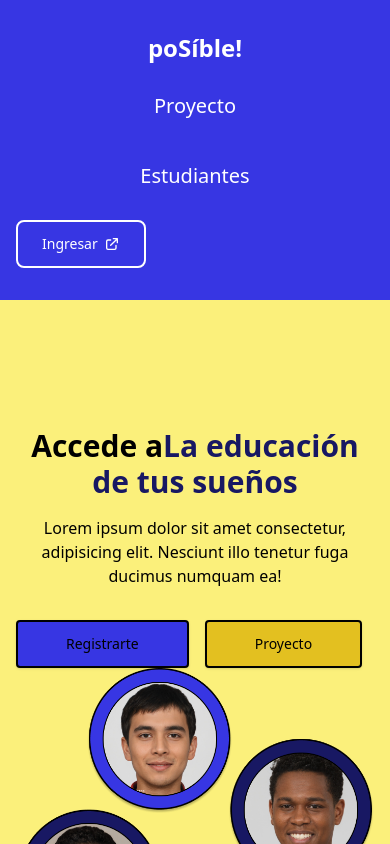
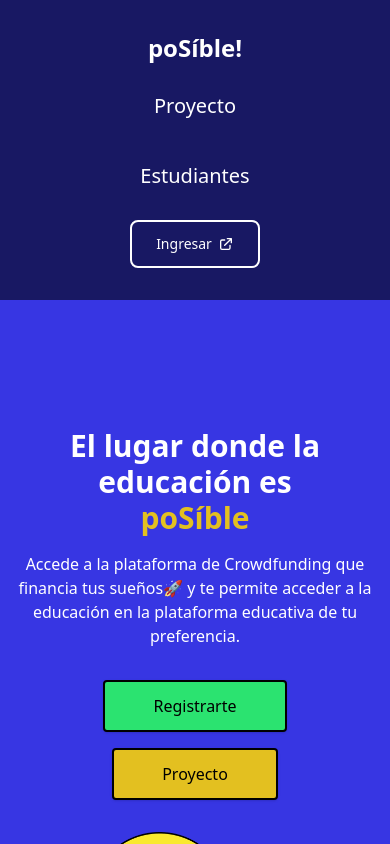
Before and after one commit to ricardoprato/poSIble, a React (Vite) app: page / in a window 390 px wide. Shown: the top 844 px of the page. Built offline with nearby package versions, Linux system fonts and the light colour scheme.

Commit message:
Estilos mobile corregidos, colores landing cambiados y mejorados

```diff
--- a/src/components/Hero/index.jsx
+++ b/src/components/Hero/index.jsx
@@ -1,39 +1,40 @@
-import ejemplo from '../../assets/ejemplo.png'
+import ejemplo from '../../assets/ejemplo3.png'
 import { NavLink } from 'react-router-dom'
 
 export const Hero = () => {
   return (
-    <section class="relative bg-lightYellow">
+    <section class="relative bg-complementary">
 
-      <div class="hidden sm:block sm:inset-0 sm:absolute sm:bg-gradient-to-r sm:from-white sm:to-white"></div>
+      <div class="hidden sm:block sm:inset-0 sm:absolute sm:bg-gradient-to-r sm:from-complementary sm:to-complementary"></div>
 
       <div class="relative max-w-screen-xl px-4 py-32 mx-auto lg:h-screen lg:items-center lg:flex">
-        <div class="max-w-xl text-center sm:text-left">
-          <h2 className="text-3xl font-extrabold sm:text-5xl">
-            Accede a
-            <strong className="font-extrabold text-darkBlue sm:block">
-              La educación de tus sueños
+        <div class="max-w-xl text-center sm:text-left sm:mx-auto">
+          <h2 className="text-3xl text-white font-extrabold sm:text-5xl">
+            El lugar donde la educación es
+            <br />
+            <strong className="font-extrabold text-secondary sm:block">
+              poSíble
             </strong>
           </h2>
 
-          <p class="max-w-lg mt-4 sm:leading-relaxed sm:text-xl">
-            Lorem ipsum dolor sit amet consectetur, adipisicing elit. Nesciunt illo tenetur fuga ducimus numquam ea!
+          <p class="max-w-lg mt-4 sm:leading-relaxed text-white sm:text-xl">
+            Accede a la plataforma de Crowdfunding que financia tus sueños🚀 y te permite acceder a la educación en la plataforma educativa de tu preferencia.
           </p>
 
-          <div class="flex flex-wrap gap-4 mt-8 text-center">
+          <div class="inline-flex items-center justify-center flex-wrap gap-4 mt-8 mb-8 text-center">
             <NavLink to='/form'>
-              <a class="block w-full px-12 py-3 text-sm font-medium text-black rounded shadow bg-complementary border-2 border-black sm:w-auto active:bg-rose-500 hover:bg-primary focus:outline-none focus:ring">
+              <a class="block w-full px-12 py-3 text-md font-medium text-black rounded shadow bg-primary border-2 border-black sm:w-auto active:bg-rose-500 hover:bg-primary focus:outline-none focus:ring">
                 Registrarte
               </a>
             </NavLink>
             <NavLink to='/estudiantes'>
-              <a class="block w-full px-12 py-3 text-sm font-medium text-black rounded shadow bg-secondary border-2 border-black sm:w-auto active:bg-rose-500 hover:bg-primary focus:outline-none focus:ring">
+              <a class="block w-full px-12 py-3 text-md font-medium text-black rounded shadow bg-secondary border-2 border-black sm:w-auto active:bg-rose-500 hover:bg-primary focus:outline-none focus:ring">
                 Proyecto
               </a>
             </NavLink>
           </div>
         </div>
-        <div class="max-w-xl text-center sm:text-left">
+        <div class="max-w-xl text-center sm:text-left sm:mx-auto">
           <img src={ejemplo} alt="Ejemplo" />
         </div>
       </div>
--- a/src/containers/Header/index.jsx
+++ b/src/containers/Header/index.jsx
@@ -2,7 +2,7 @@ import { NavLink } from 'react-router-dom'
 
 export const Header = () => {
   return (
-    <header className='bg-complementary'>
+    <header className='bg-darkBlue'>
     <div className="max-w-screen-xl px-4 py-8 mx-auto sm:py-8 sm:px-6 lg:px-8">
         <div className="sm:justify-between sm:items-center sm:flex">
         <div className="text-center sm:text-left">
@@ -23,8 +23,8 @@ export const Header = () => {
             >
             Estudiantes
             </NavLink>
-            <NavLink to='/form'>
-                <a class="inline-flex items-center justify-center px-6 py-3 text-xl font-medium text-white bg-complementary border-2 border-white rounded-lg hover:bg-secondary hover:text-black hover:border-black active:bg-primary focus:outline-none focus:ring" href="/download">
+            <NavLink to='/form' className="inline-flex items-center justify-center">
+                <a className="inline-flex items-center ju px-6 py-3 text-xl font-medium text-white bg-darkBlue border-2 border-white rounded-lg hover:bg-secondary hover:text-black hover:border-black active:bg-primary focus:outline-none focus:ring">
                 <span className="text-sm font-medium"> Ingresar </span>
 
                 <svg
```
Also changed, not shown: src/assets/ejemplo2.png (added), src/assets/ejemplo3.png (added).
